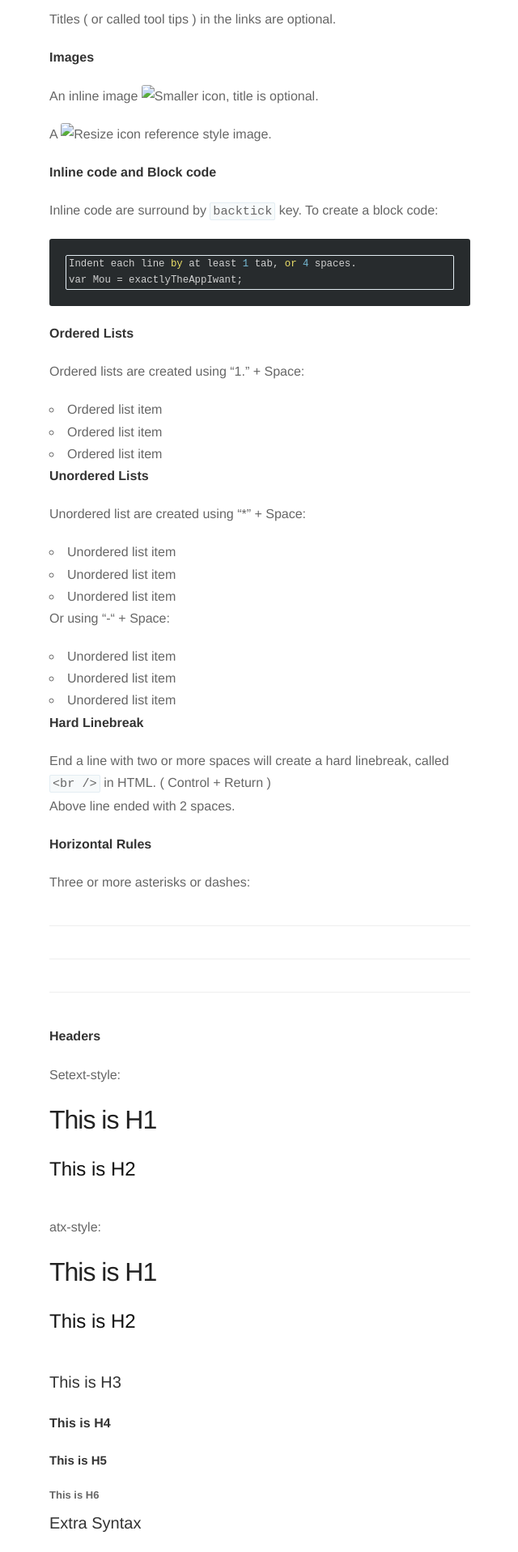
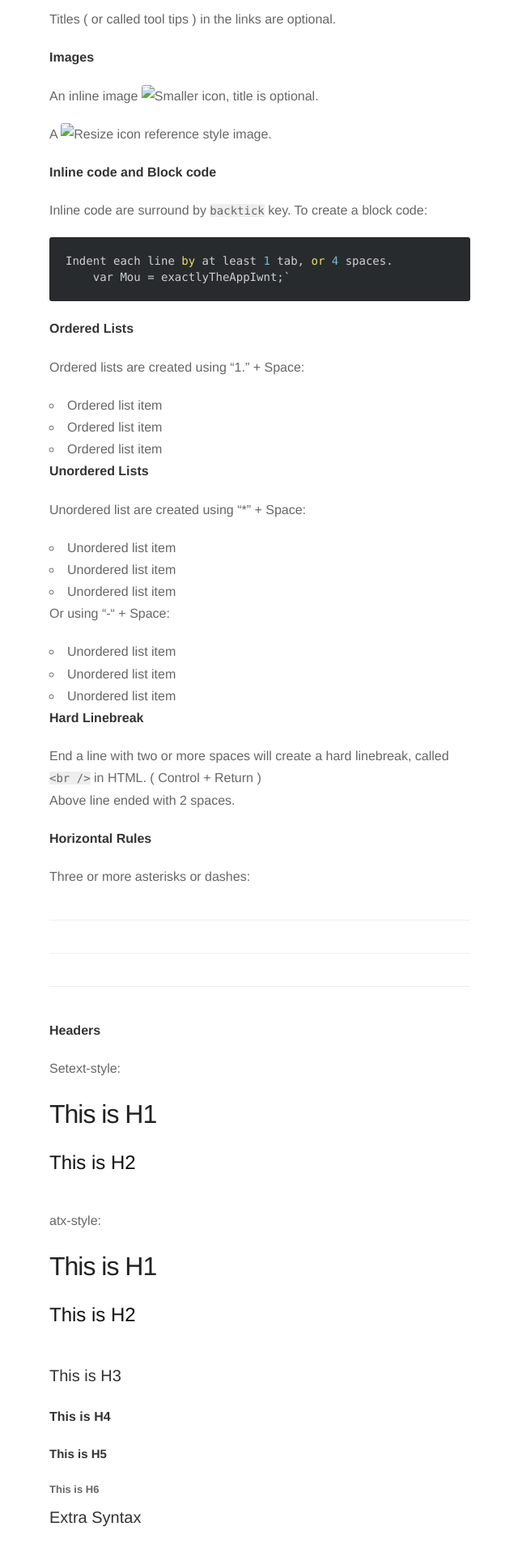
Before and after one commit to gq630960023/gq630960023.github.io, a Jekyll site: the page built from _posts/2016-01-14-对markDown的适应性测试.markdown, in a window 1280 px wide. Shown: the part 1477-3394 px from the top of the page at 81% size, without its empty margins (319-959 px from the left). Built offline with Jekyll 4.4.1, drawn with Linux system fonts in a browser that asks for light colours; nearby versions of some CDN libraries; Markdown is read by kramdown in place of the engine named in the settings.

Commit message:
css update

```diff
--- a/_posts/2016-01-14-对markDown的适应性测试.markdown
+++ b/_posts/2016-01-14-对markDown的适应性测试.markdown
@@ -52,7 +52,7 @@ A ![Resize icon][2] reference style image.
 Inline code are surround by `backtick` key. To create a block code:
 
 	Indent each line by at least 1 tab, or 4 spaces.
-    var Mou = exactlyTheAppIwant;
+        var Mou = exactlyTheAppIwnt;`
 
 ####  Ordered Lists
 
--- a/assets/css/style.css
+++ b/assets/css/style.css
@@ -624,13 +624,9 @@ h2.month {
 
 /*inline code*/
 code, tt {
-    padding: 1px 3px;
-    font-family: Inconsolata, monospace, sans-serif;
-    font-size: 0.95em;
-    white-space: pre-wrap;
-    border: #E3EDF3 1px solid;
-    background: #F7FAFB;
-    border-radius: 2px;
+    font-family:Menlo, Monaco, Courier;
+    background-color:#EEE;
+    font-size:14px;
 }
 
 /* Media Queries */
```
